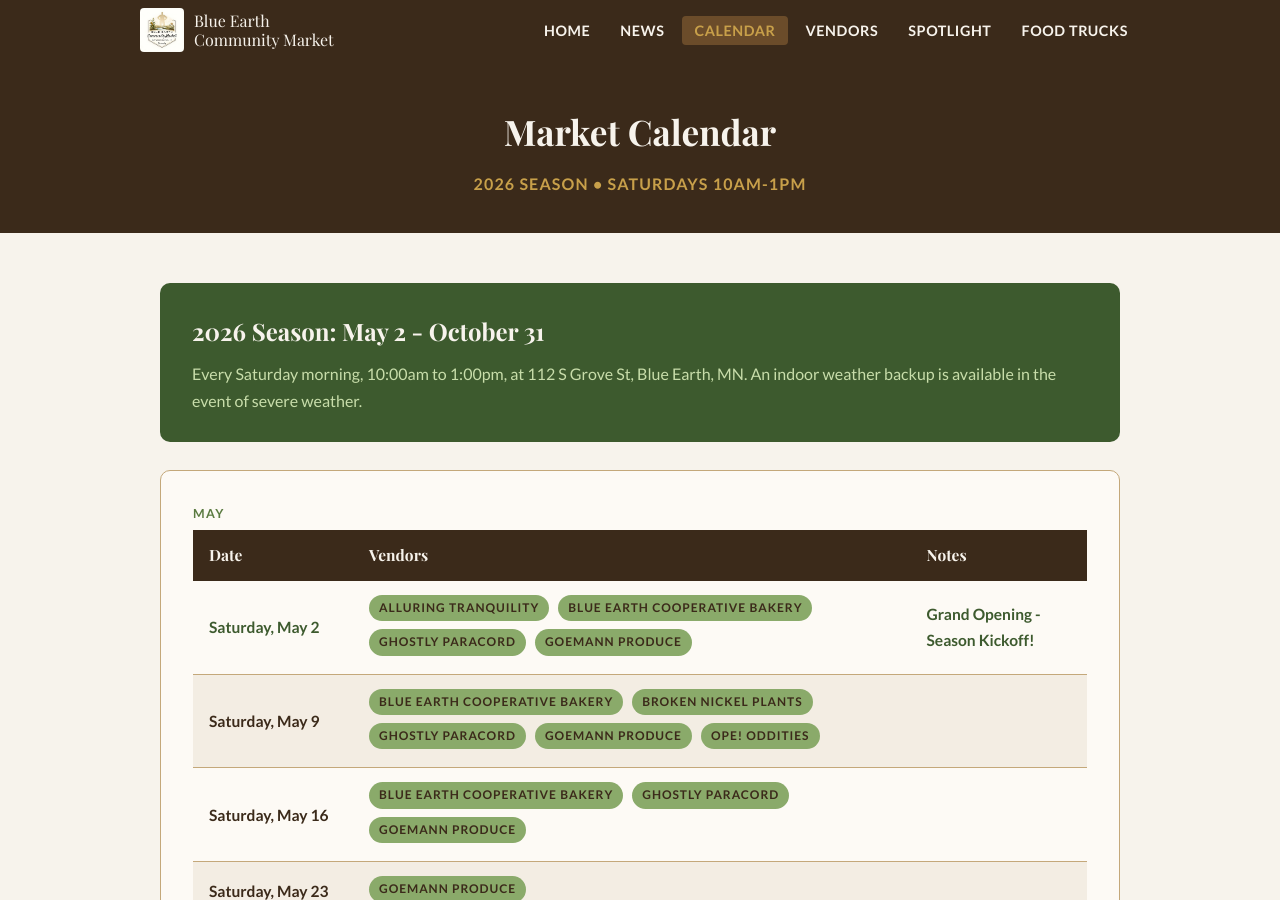
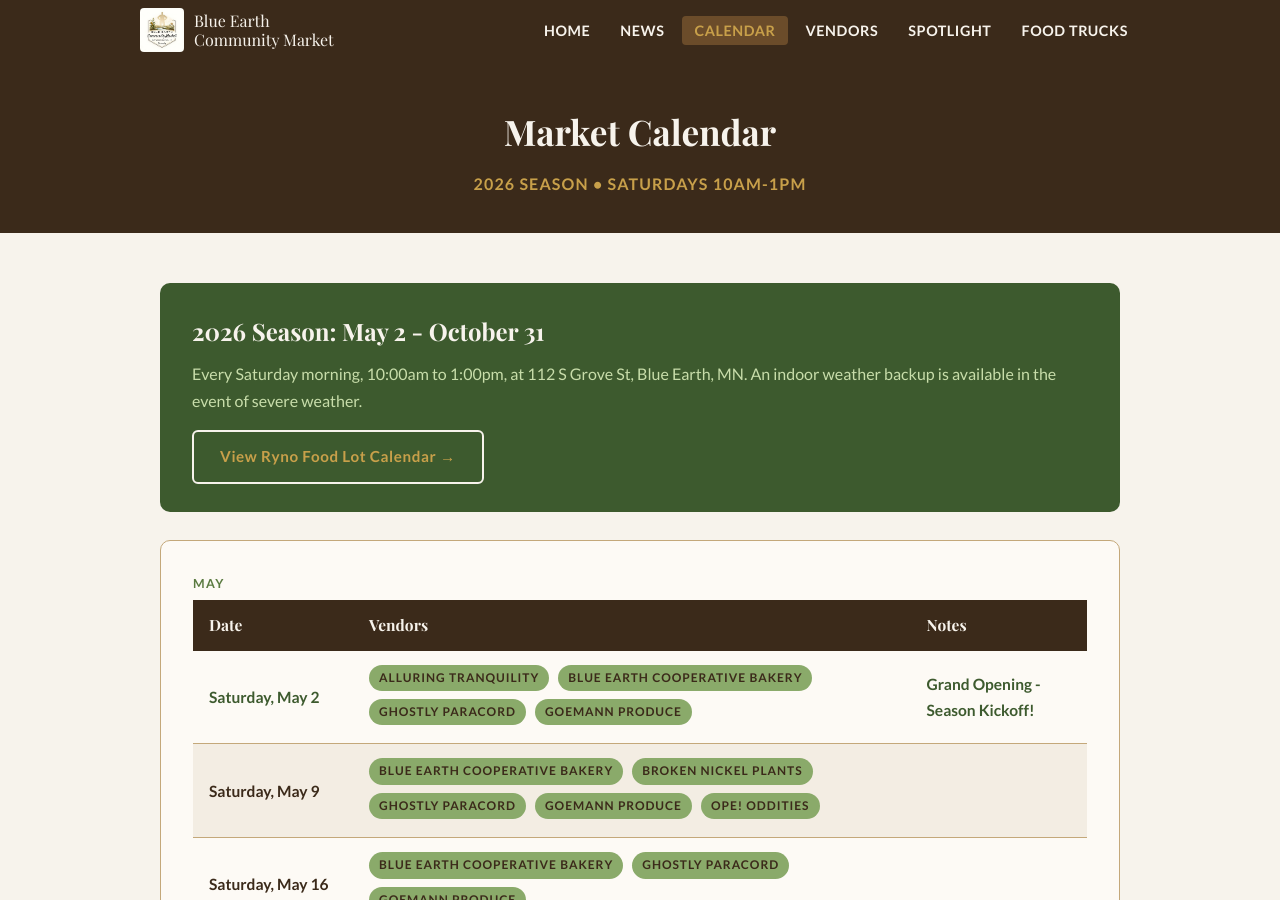
Before and after one commit to blueearthcommunitymarket/blueearthcommunitymarket.github.io, a Jekyll site: the page built from calendar/index.html, in a window 1280 px wide and 900 px high. Built offline with Jekyll 4.4.1, drawn with Linux system fonts in a browser that asks for light colours; some web fonts are replaced.

Commit message:
Add Ryno Food Lot calendar link to market calendar page

```diff
--- a/calendar/index.html
+++ b/calendar/index.html
@@ -14,6 +14,7 @@
     <div class="highlight-box">
         <h2>2026 Season: May 2 - October 31</h2>
         <p>Every Saturday morning, 10:00am to 1:00pm, at 112 S Grove St, Blue Earth, MN. An indoor weather backup is available in the event of severe weather.</p>
+        <a href="/food-trucks/" class="btn btn-outline" style="margin-top: 16px; display: inline-block;">View Ryno Food Lot Calendar &rarr;</a>
     </div>
 
     <div class="card">
```
